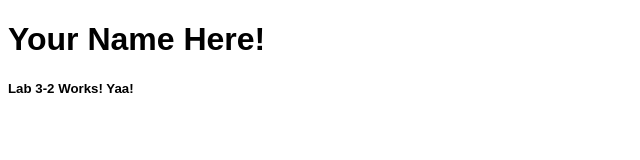
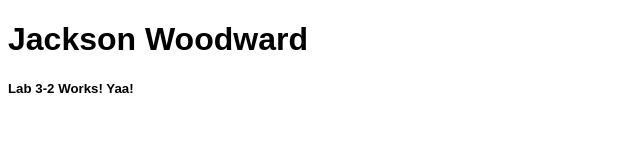
Before and after one commit to woodwaj4/225-lab3-2, a plain HTML site: page index.html in a window 1280 px wide. Shown: the whole page, without its empty margins (0-640 px from the left). Drawn offline with Linux system fonts and the light colour scheme.

Commit message:
Update index.html

```diff
--- a/index.html
+++ b/index.html
@@ -1,12 +1,12 @@
 <!DOCTYPE html>
 <html>
   <head>
-    <title>Your Name Here</title>
+    <title>Jackson Woodward</title>
     <link rel="stylesheet" href="style.css">
     <title>Test</title>
   </head>
   <body>
-    <h1>Your Name Here!</h1>
+    <h1>Jackson Woodward</h1>
     <h5>Lab 3-2 Works! Yaa!</h5>
   </body>
 </html>
```
